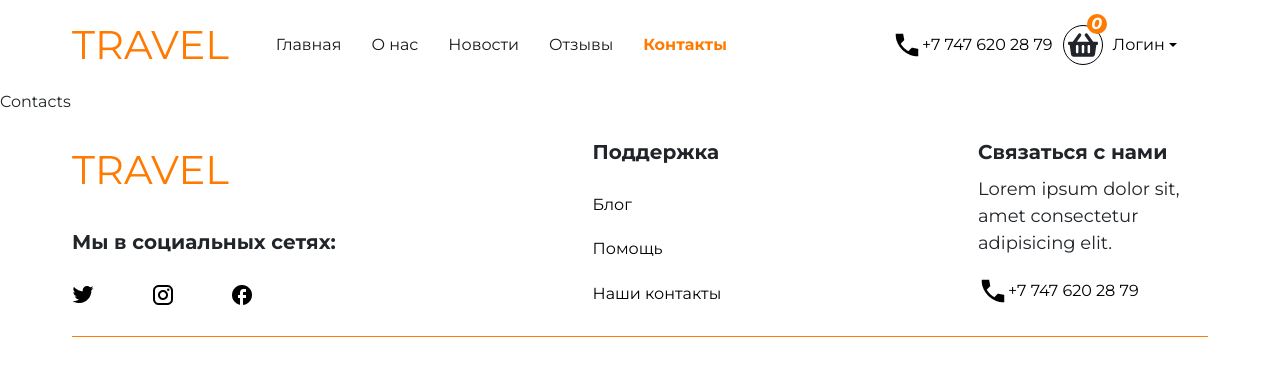
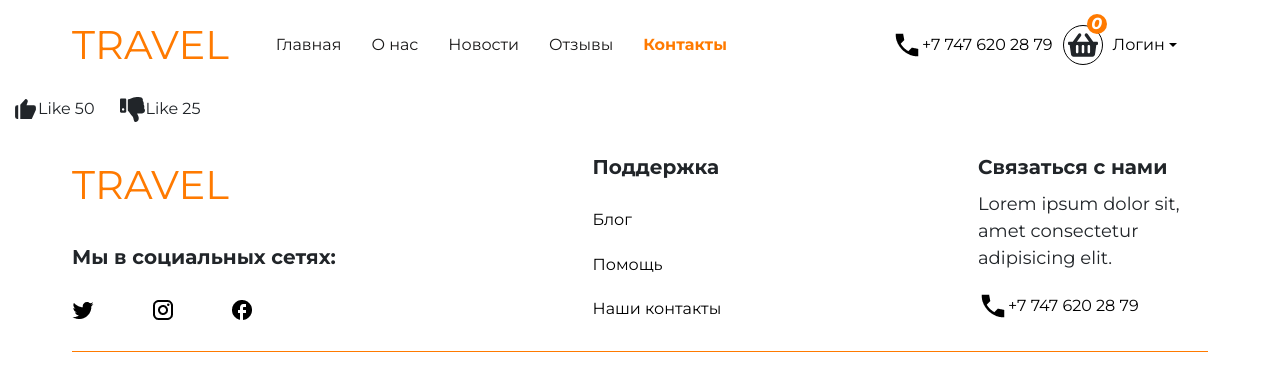
Before and after one commit to KuatBakyt/travelsProject, a React (Create React App) app in the folder travel-app/: page /contacts in a window 1280 px wide. Shown: the top 376 px of the page. Built offline with nearby package versions, Linux system fonts and the light colour scheme.

Commit message:
add likes

```diff
--- a/travel-app/src/App.js
+++ b/travel-app/src/App.js
@@ -6,7 +6,6 @@ import AboutUs from './components/AboutUs/AboutUs';
 import News from './components/News/News';
 import Contacts from './components/Contacts/Contacts'
 import Headroom from 'react-headroom';
-import Reviews from './components/Reviews/Reviews';
 import HeaderContainer from './components/Header/HeaderContainer';
 import ItemDescriptionContainer from './components/Items/Item/ItemDescription/ItemDescriptionContainer';
 import Pay from './components/Pay/Pay';
--- a/travel-app/src/allcss/item.css
+++ b/travel-app/src/allcss/item.css
@@ -88,7 +88,7 @@
 
 .animate-items{
     bottom: 0;
-    left: 32%;
+    left: 35%;
     top: 50%;
     display: flex;
     transition: ease 0.3s ;
@@ -109,13 +109,6 @@
     cursor: pointer;
 }
 
-.animate-items img{
-    width: 30px;
-    height: 30px;
-    border-radius: 50%;
-    line-height: 30px;
-}
-
 .item:hover .animate-items{
     opacity: 1;
     top: 30%;
@@ -123,8 +116,8 @@
 }
 
 .animate-items div:hover{
-    filter: invert(1);
     transition: 0.3s ease;
+    background: #f69335;
 }
 
 .btndetail{
@@ -149,3 +142,7 @@
 .item:hover .btndetail{
     top: -32px;
 }
+
+.activelike{
+    color: #FF7A00;
+}
--- a/travel-app/src/components/Contacts/Contacts.jsx
+++ b/travel-app/src/components/Contacts/Contacts.jsx
@@ -1,9 +1,60 @@
-import React from 'react'
+import React, { useState } from 'react'
+import { BiSolidLike } from "react-icons/bi";
+import { FaThumbsDown } from "react-icons/fa";
 
 function Contacts() {
-  return (
-    <div>Contacts</div>
-  )
-}
+  const [likeCount, setLikeCount] = useState(50)
+  const [disLikeCount, setDisLikeCount] = useState(25)
+  const [activeBtn, setActiveBtn] = useState("none")
+
+  const handleReaction = (reaction) => {
+    if (activeBtn === "none") {
+      if (reaction === "like") {
+        setLikeCount(likeCount + 1)
+        setActiveBtn("like")
+      } else if (reaction === "dislike") {
+        setDisLikeCount(disLikeCount + 1)
+        setActiveBtn("dislike")
+      }
+    }
+    else if (activeBtn === reaction) {
+      if (reaction === "like") {
+        setLikeCount(likeCount - 1);
+      } else if (reaction === "dislike") {
+        setDisLikeCount(disLikeCount - 1);
+      }
+      setActiveBtn("none")
+    }
+
+    else if (activeBtn !== reaction) {
+      if (reaction === "like") {
+        setLikeCount(likeCount + 1);
+        setDisLikeCount(disLikeCount - 1);
+        setActiveBtn("Like")
+      } else if (reaction === "dislike") {
+        setDisLikeCount(disLikeCount + 1);
+        setLikeCount(likeCount - 1);
+        setActiveBtn("dislike")
+      }
+      setActiveBtn("none")
+    }
+  }
+    return (
+    <>
+     <div className='btn-container'>
+          <button className={`btn ${activeBtn === "like" ? "like-active" : ""}`}
+            onClick={() => handleReaction('like')}>
+            <span><BiSolidLike size={25} /></span>
+            Like {likeCount}
+          </button>
+          <button className={`btn ${activeBtn === "dislike" ? "dislike-active" : ""}`}
+            onClick={() => handleReaction('dislike')}>
+            <span><FaThumbsDown size={25} /></span>
+            Like {disLikeCount}
+          </button>
+        </div>
+    </>
+    )
+  }
 
 export default Contacts
--- a/travel-app/src/components/Items/Item/Item.jsx
+++ b/travel-app/src/components/Items/Item/Item.jsx
@@ -1,8 +1,9 @@
-import React from 'react'
+import React, { useEffect, useState } from 'react'
 import "../../../allcss/item.css"
 import { IoIosStar } from "react-icons/io";
 import { useNavigate } from 'react-router-dom';
 import { FaPlus } from "react-icons/fa6";
+import { BiLike } from "react-icons/bi";
 import { BiSolidLike } from "react-icons/bi";
 
 function Item(props) {
@@ -14,7 +15,18 @@ function Item(props) {
         props.addToOrder(props.id)
     }
 
+    const [like, setLike] = useState(false)
+
+    let handleLikes = () => {
+      if (!like) {
+        setLike(true)
+      } else {
+        setLike(false)
+      }
+    }
+
     return (
+        <>
             <div className='item'>
                 <div className='btndetail' onClick={redirectDescription}>
                     Подробней
@@ -30,25 +42,33 @@ function Item(props) {
                     </div>
                     <div className='discount'>
                         {props.discount}%
+                        {/* likes : {count} */}
                     </div>
                 </div>
 
                 <div className='animate-items'>
+                    <div>
+                    {
+                        like
+                        ?  <span><BiSolidLike size={30} className='activelike' onClick={handleLikes} /></span>
+                        :  <span><BiLike  size={25}  className='disactivelike' onClick={handleLikes} /></span>
+                    }
+                    </div>
 
-                <div><BiSolidLike /></div>
-                <div><FaPlus /></div>
-
-                <div onClick={addToOrder}><img src="../img/plus.png" alt="" /></div>
+                    {/* <div><BiSolidLike size={25} className='icons-item' /></div> */}
+                    <div><FaPlus size={25} className='icons-item' onClick={addToOrder} /></div>
                 </div>
 
                 <div className='item-info'>
 
                     <h3>{props.name}</h3>
+
                     <div className='item-details'>
                         <div>
                             <div className='detail-item'><img src="../img/human.png" alt="" /><p>{props.kind}</p></div>
                             <div className='detail-item'><img src="../img/location.png" alt="" /><p>{props.city}</p></div>
                             <div className='detail-item'><img src="../img/clock.png" alt="" /><p>{props.time}</p></div>
+                            <div><p>{props.count}</p></div>
                         </div>
                         <div className='item-price'>
                             от: <h4>{props.price} T</h4>
@@ -57,7 +77,10 @@ function Item(props) {
                 </div>
 
             </div>
+        </>
+
     )
 }
 
-export default Item
+
+export default Item;
--- a/travel-app/src/components/Items/Items.jsx
+++ b/travel-app/src/components/Items/Items.jsx
@@ -5,7 +5,7 @@ import CategoriesContainer from '../Categories/CategoriesContainer'
 
 function Items(props) {
 
-    let itemElements = props.toursPage.currentTourse.map(e => <Item name={e.name} city={e.city} kind={e.kind} time={e.time} price={e.price} discount={e.discount} img={e.img} id={e.id} key={e.id} addToOrder={props.addToOrder}/>)
+    let itemElements = props.toursPage.currentTourse.map(e => <Item e={e} name={e.name} city={e.city} kind={e.kind} time={e.time} price={e.price} discount={e.discount} img={e.img} id={e.id} key={e.id} addToOrder={props.addToOrder}/>)
     return (
         <div className='items-content'>
             <div className='container'>
```
Also changed, not shown: travel-app/src/components/Items/ItemsContainer.jsx (+12 -4 lines), travel-app/src/components/Pay/Pay.jsx (+11 -6 lines), travel-app/src/redux/toursReducer.js (+25 -0 lines). Lines whose indentation alone changed are shown as unchanged.
